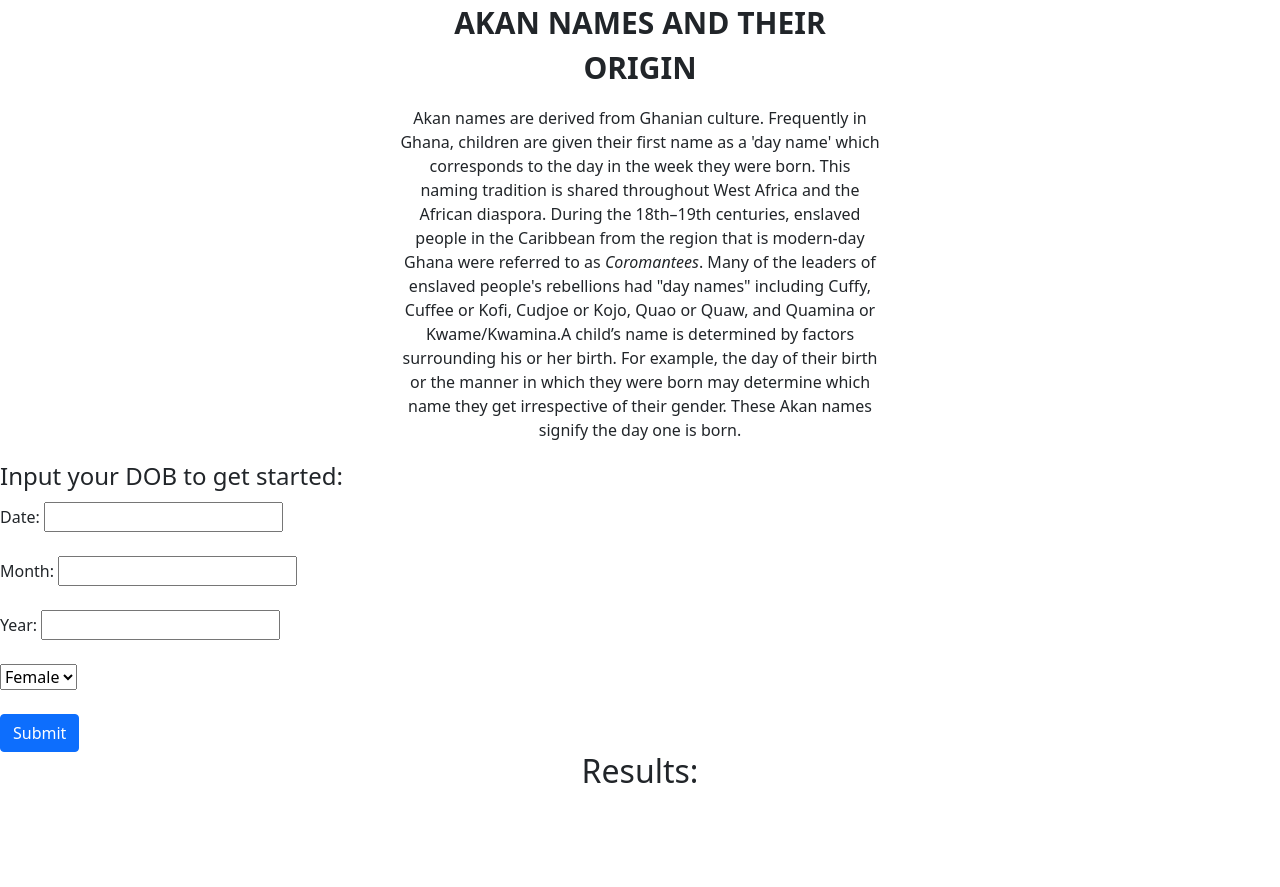
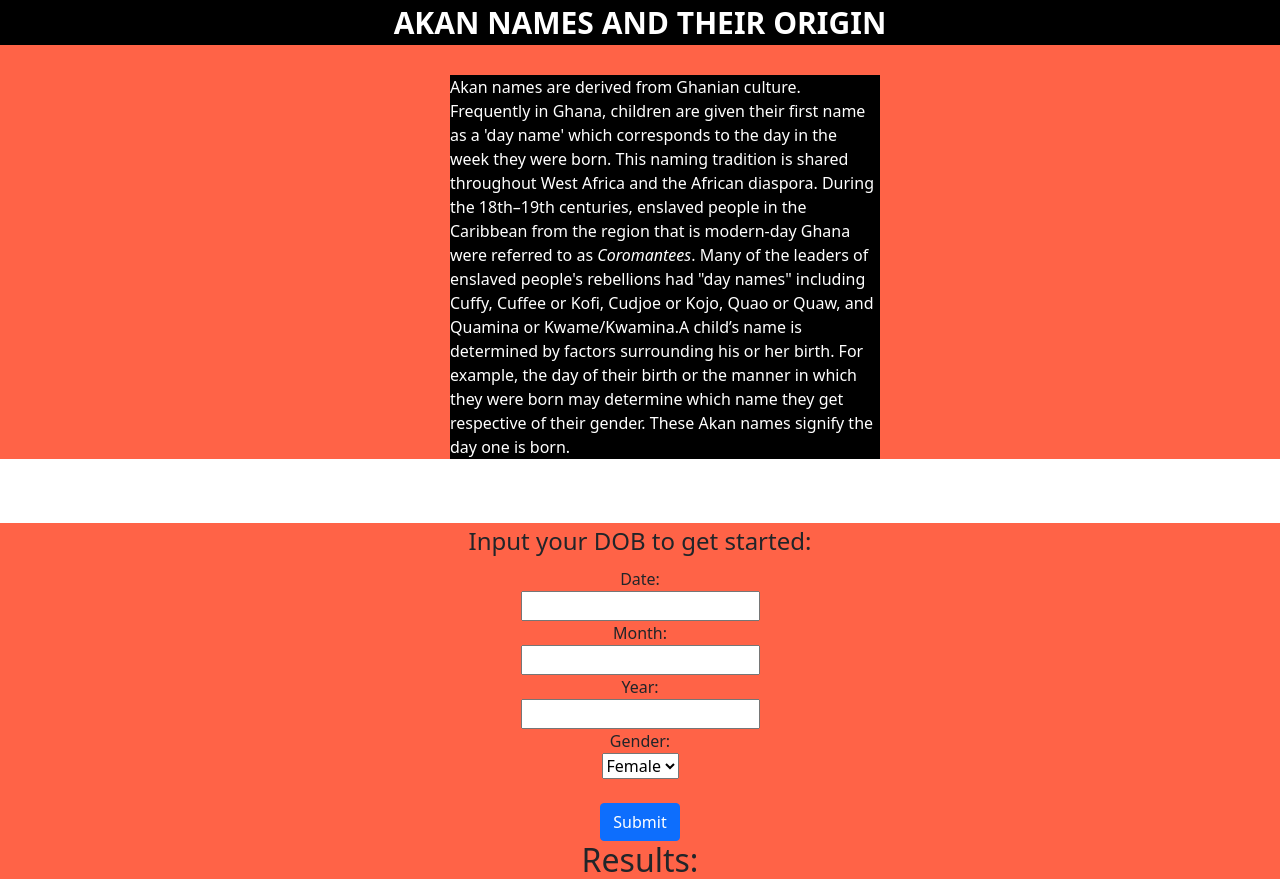
Before and after one commit to Maryan23/Akan-Name-Form, a plain HTML site: page index.html in a window 1280 px wide. Before the commit the page ends 800 px from the top, so only its background shows below. Drawn offline with nearby package versions, Linux system fonts and the light colour scheme.

Commit message:
Make changes to html and css files

```diff
--- a/index.css
+++ b/index.css
@@ -1,15 +1,23 @@
+
+#form{
+    text-align: center;
+    background-color: tomato;
+}
 .p1{
-    text-align: center;
-    font-weight: 500;
-    margin-left:400px;
-    margin-right:400px;
+    background-color: tomato;
+
 }
 #p2{
-    font-weight: 900;
-    font-size: 30px;
+    text-align: center;
+    background-color: black;
+    color:white;
+    font-weight:900;
+    font-size:30px;
 }
-.p5{
-    margin-left: 145px;
-    height:150px;
-    background-color: seagreen;
+#p3{
+    background-color: black;
+    color:white;
+    margin-left:450px;
+    margin-right: 400px;
+    margin-top:30px;
 }
--- a/index.html
+++ b/index.html
@@ -6,25 +6,25 @@
 <link rel="stylesheet" href="index.css" type="text/css">
 <link href="https://cdn.jsdelivr.net/npm/bootstrap@5.1.0/dist/css/bootstrap.min.css" rel="stylesheet" integrity="sha384-KyZXEAg3QhqLMpG8r+8fhAXLRk2vvoC2f3B09zVXn8CA5QIVfZOJ3BCsw2P0p/We" crossorigin="anonymous">
 </head>
+<div class="p1">
 <body>
-<div class ="p1">
 <p id="p2">AKAN NAMES AND THEIR ORIGIN</p>
-<p>Akan names are derived from Ghanian culture. Frequently in Ghana, children are given their first name as a 'day name' which corresponds to the day in the week they were born. This naming tradition is shared throughout West Africa and the African diaspora. During the 18th–19th centuries, enslaved people in the Caribbean from the region that is modern-day Ghana were referred to as <em>Coromantees</em>. Many of the leaders of enslaved people's rebellions had "day names" including Cuffy, Cuffee or Kofi, Cudjoe or Kojo, Quao or Quaw, and Quamina or Kwame/Kwamina.A child’s name is determined by factors surrounding his or her birth. For example, the day of their birth or the manner in which they were born may determine which name they get irrespective of their gender. These Akan names signify the day one is born.</p>
-</div>
+<p id="p3" >Akan names are derived from Ghanian culture. Frequently in Ghana, children are given their first name as a 'day name' which corresponds to the day in the week they were born. This naming tradition is shared throughout West Africa and the African diaspora. During the 18th–19th centuries, enslaved people in the Caribbean from the region that is modern-day Ghana were referred to as <em>Coromantees</em>. Many of the leaders of enslaved people's rebellions had "day names" including Cuffy, Cuffee or Kofi, Cudjoe or Kojo, Quao or Quaw, and Quamina or Kwame/Kwamina.A child’s name is determined by factors surrounding his or her birth. For example, the day of their birth or the manner in which they were born may determine which name they get respective of their gender. These Akan names signify the day one is born.</p>
+</div><br><br>
 <form id="form" method="POST">
     <fieldset>
     <legend>Input your DOB to get started:</legend>
-    Date:   <input type="number" id="date"><br><br>
-    Month:  <input type="number" id="month"><br><br>
-    Year:   <input type="number" id="year"><br><br>
-    <select id="gender"><br><br>
+    Date:  <br> <input type="number" id="date"><br>
+    Month: <br><input type="number" id="month"><br>
+    Year:  <br><input type="number" id="year"><br>
+    Gender:<br><select id="gender" value="Select Gender"><br>
     <option value="Female">Female</option>
     <option value="Male">Male</option>
     </select>
     </fieldset>
     <br>
     <input type="submit" value="Submit" id="submitButton" class="btn btn-primary" onclick="generateName(); return false"/>
-    <h2 class ="text-center" id="result">Results:</h2>
+    <h2 class ="res" id="result">Results:</h2>
 </form>
 </body>
 <script src="script.js"></script>
```
Also changed, not shown: assets/cute.jpeg (added), assets/kidsplay.jpg (added).
